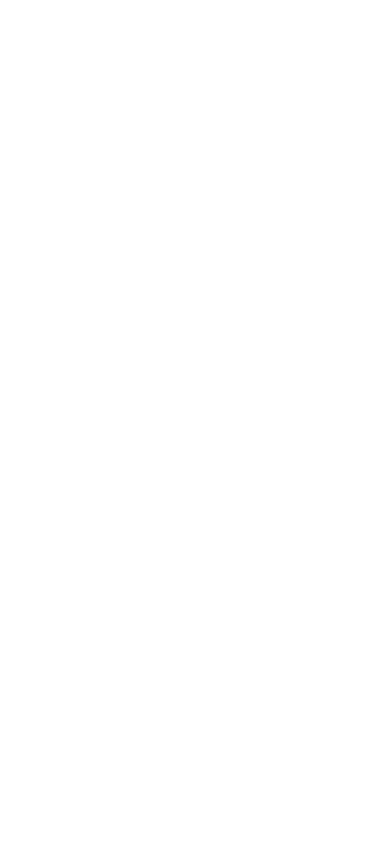
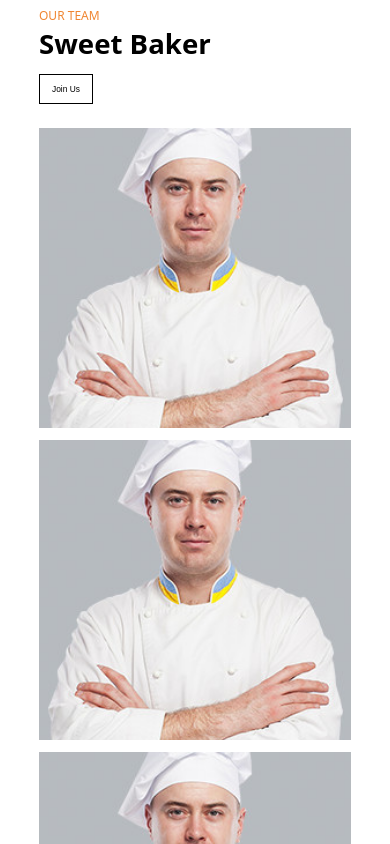
Before and after one commit to Godwinprosper/PrincessBake, a React (Vite) app in the folder PrincessBake/: page / in a window 390 px wide. Shown: the part 2380-3224 px from the top of the page. Built offline with nearby package versions, Linux system fonts and the light colour scheme.

Commit message:
done with our Team section

```diff
--- /dev/null
+++ b/PrincessBake/src/components/OurTeam.css
@@ -0,0 +1,106 @@
+.our-team-section {
+  padding: 5% 10%;
+  background-color: white;
+}
+
+.top-section {
+  display: flex;
+}
+
+.top-right {
+  flex: 1;
+
+}
+
+.top-right span {
+  font-size: 2rem;
+  text-transform: uppercase;
+  color: var(--secoundry-colore);
+}
+
+.top-right h2 {
+  font-size: 4.6rem;
+  color: black;
+  margin-top: 0rem;
+}
+
+.top-left .join-btn {
+  border: 1px solid black;
+  background-color: white;
+  color: black;
+  padding: 1.5rem 2rem;
+  font-size: 1.4rem;
+}
+
+/* bottom secction */
+.bottom-section {
+  display: grid;
+  grid-template-columns: repeat(4, 1fr);
+  gap: 2rem;
+  margin-top: 4rem;
+}
+
+.image-container {
+  width: 100%;
+  height: auto;
+  position: relative;
+  overflow: hidden;
+}
+
+.image-container img {
+  width: 100%;
+}
+
+.baker-detail {
+  background-color: rgba(255, 255, 255, 0.904);
+  position: absolute;
+  display: flex;
+  flex-direction: column;
+  align-items: center;
+  justify-content: center;
+  bottom: 0;
+  right: 0;
+  left: 0;
+  height: 30%;
+  transform: translateY(20rem);
+  transition: all 0.3s ease-out;
+}
+
+.baker-detail h6 {
+  font-size: 1.6rem;
+  text-transform: uppercase;
+  color: black;
+  margin-bottom: 1rem;
+}
+
+.baker-detail span {
+  font-size: 1.4rem;
+}
+
+.image-container:hover .baker-detail {
+  transform: translateY(0);
+}
+
+/* 768px */
+@media(max-width:48rem) {
+  .bottom-section {
+    grid-template-columns: repeat(2, 1fr);
+  }
+
+}
+
+/* 576px  */
+@media (max-width:36rem) {
+  .bottom-section {
+    grid-template-columns: 1fr;
+  }
+
+  .image-container {
+    max-height: 50rem;
+  }
+
+  .top-section {
+    flex-direction: column;
+    row-gap: 2rem;
+  }
+}
--- /dev/null
+++ b/PrincessBake/src/components/OurTeam.jsx
@@ -0,0 +1,58 @@
+import amaka from '../assets/images/team-1.jpg'
+import './OurTeam.css'
+
+export function OurTeam(){
+
+  return(
+    <div className="our-team-section">
+
+      <div className='top-section'>
+
+        <div className="top-right">
+          <span>OUR team</span>
+          <h2>Sweet Baker</h2>
+        </div>
+
+        <div className="top-left">
+          <button className='join-btn'>Join Us</button>
+        </div>
+
+      </div>
+
+      <div className='bottom-section'>
+        <div className="image-container">
+          <img src={amaka} alt="image" />
+          <div className='baker-detail'>
+            <h6>Randy Butler</h6>
+            <span>Decorater</span>
+          </div>
+        </div>
+
+        <div className="image-container">
+          <img src={amaka} alt="image" />
+          <div className='baker-detail'>
+            <h6>Randy Butler</h6>
+            <span>Decorater</span>
+          </div>
+        </div>
+
+        <div className="image-container">
+          <img src={amaka} alt="image" />
+          <div className='baker-detail'>
+            <h6>Randy Butler</h6>
+            <span>Decorater</span>
+          </div>
+        </div>
+
+        <div className="image-container">
+          <img src={amaka} alt="image" />
+          <div className='baker-detail'>
+            <h6>Randy Butler</h6>
+            <span>Decorater</span>
+          </div>
+        </div>
+      </div>
+    </div>
+  )
+
+}
--- a/PrincessBake/src/pages/Home/HomePage.jsx
+++ b/PrincessBake/src/pages/Home/HomePage.jsx
@@ -4,6 +4,7 @@
 import { ItemSwipe } from './itemSwipe'
 import { ProductSection } from '../../components/product/ProductSection'
 import { ClassCake } from './ClassCake'
+import { OurTeam } from '../../components/OurTeam'
 import './HomePage.css'
 
 export function HomePage(){
@@ -15,6 +16,7 @@
       <ItemSwipe/>
       <ProductSection/>
       <ClassCake/>
+      <OurTeam/>
     </>
   )
 }
```
Also changed, not shown: PrincessBake/src/assets/images/team-1.jpg (added).
